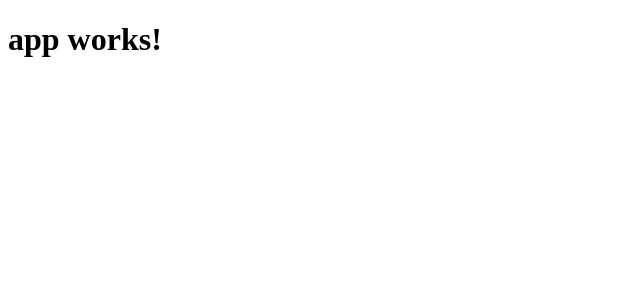
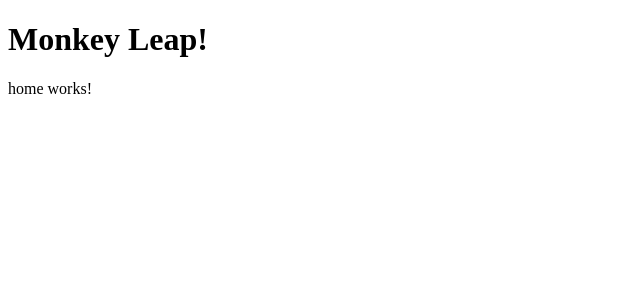
Before and after one commit to jjeonghwa1988-code/AngularAttack2017, an Angular app: page / in a window 1280 px wide. Shown: the top 300 px of the page, without its empty margins (0-640 px from the left). Built offline with nearby package versions, Linux system fonts and the light colour scheme.

Commit message:
route added

```diff
--- a/src/app/app.component.html
+++ b/src/app/app.component.html
@@ -1,3 +1,5 @@
 <h1>
   {{title}}
 </h1>
+
+<router-outlet></router-outlet>
--- a/src/app/app.component.ts
+++ b/src/app/app.component.ts
@@ -6,5 +6,5 @@ import { Component } from '@angular/core';
   styleUrls: ['./app.component.css']
 })
 export class AppComponent {
-  title = 'app works!';
+  title = 'Monkey Leap!';
 }
--- /dev/null
+++ b/src/app/app.routes.ts
@@ -0,0 +1,18 @@
+import { NgModule }              from '@angular/core';
+import { RouterModule, Routes }  from '@angular/router';
+import { HomeComponent } from './home/home.component';
+const appRoutes: Routes = [
+  { path: '', component: HomeComponent }
+  // { path: 'heroes',        component: HeroListComponent },
+  // { path: '',   redirectTo: '/heroes', pathMatch: 'full' },
+  // { path: '**', component: PageNotFoundComponent }
+];
+@NgModule({
+  imports: [
+    RouterModule.forRoot(appRoutes)
+  ],
+  exports: [
+    RouterModule
+  ]
+})
+export class AppRoutingModule {}
--- /dev/null
+++ b/src/app/home/home.component.html
@@ -0,0 +1,3 @@
+<p>
+  home works!
+</p>
--- /dev/null
+++ b/src/app/home/home.component.ts
@@ -0,0 +1,15 @@
+import { Component, OnInit } from '@angular/core';
+
+@Component({
+  selector: 'app-home',
+  templateUrl: './home.component.html',
+  styleUrls: ['./home.component.css']
+})
+export class HomeComponent implements OnInit {
+
+  constructor() { }
+
+  ngOnInit() {
+  }
+
+}
```
Also changed, not shown: src/app/app.module.ts (+6 -2 lines), src/app/home/home.component.css (added), 1 other file (tests, documents, lock files or other folders).
